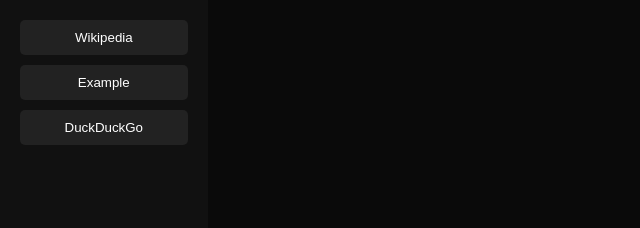
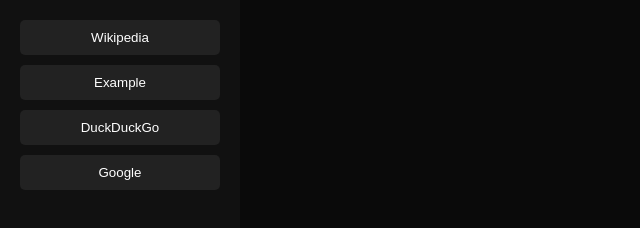
Before and after one commit to randmyles2-maker/galaxyhub, a website: page site.html.html in a window 1280 px wide. Shown: the whole page, without its empty margins (0-640 px from the left). Drawn offline with Linux system fonts and the light colour scheme.

Commit message:
Add Google button and update loadSite function
Added a button to load Google in a new tab and modified the loadSite function.

```diff
--- a/site.html.html
+++ b/site.html.html
@@ -12,7 +12,6 @@
       background-color: #0a0a0a;
       color: white;
     }
-
     .sidebar {
       width: 200px;
       background: #111;
@@ -21,7 +20,6 @@
       flex-direction: column;
       padding: 20px;
     }
-
     .sidebar button {
       background: #222;
       border: none;
@@ -30,18 +28,10 @@
       margin-bottom: 10px;
       cursor: pointer;
       border-radius: 5px;
-      transition: 0.2s;
+      transition: background 0.2s;
     }
-
     .sidebar button:hover {
       background: #333;
-    }
-
-    iframe {
-      flex-grow: 1;
-      height: 100vh;
-      border: none;
-      width: 100%;
     }
   </style>
 </head>
@@ -50,15 +40,12 @@
     <button onclick="loadSite('https://www.wikipedia.org')">Wikipedia</button>
     <button onclick="loadSite('https://www.example.com')">Example</button>
     <button onclick="loadSite('https://www.duckduckgo.com')">DuckDuckGo</button>
+    <button onclick="loadSite('https://www.google.com')">Google</button>
   </div>
 
-  <iframe id="browserFrame" src="about:blank"></iframe>
-
   <script>
-    const proxyBase = "https://nodejs-randmyles2.replit.app/proxy?url=";
-
     function loadSite(url) {
-      document.getElementById("browserFrame").src = proxyBase + encodeURIComponent(url);
+      window.open(url, "_blank");
     }
   </script>
 </body>
```
